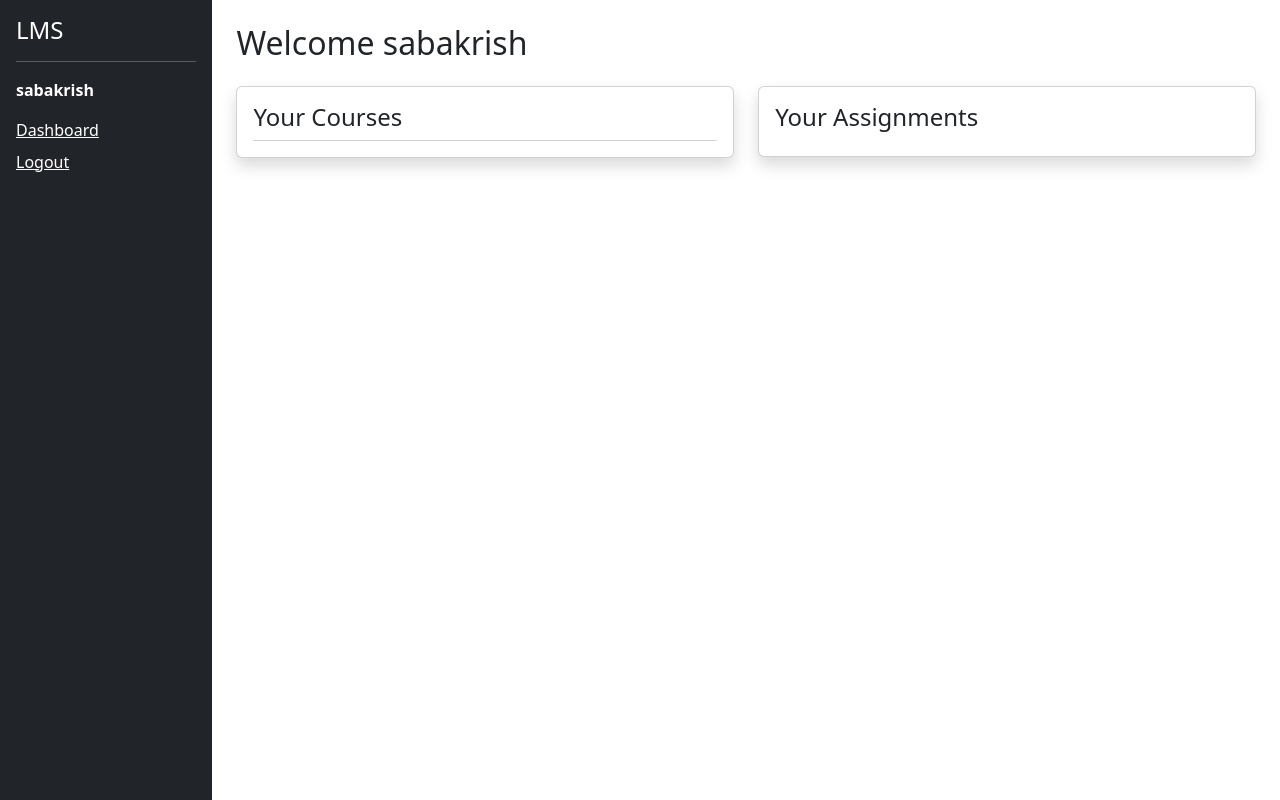
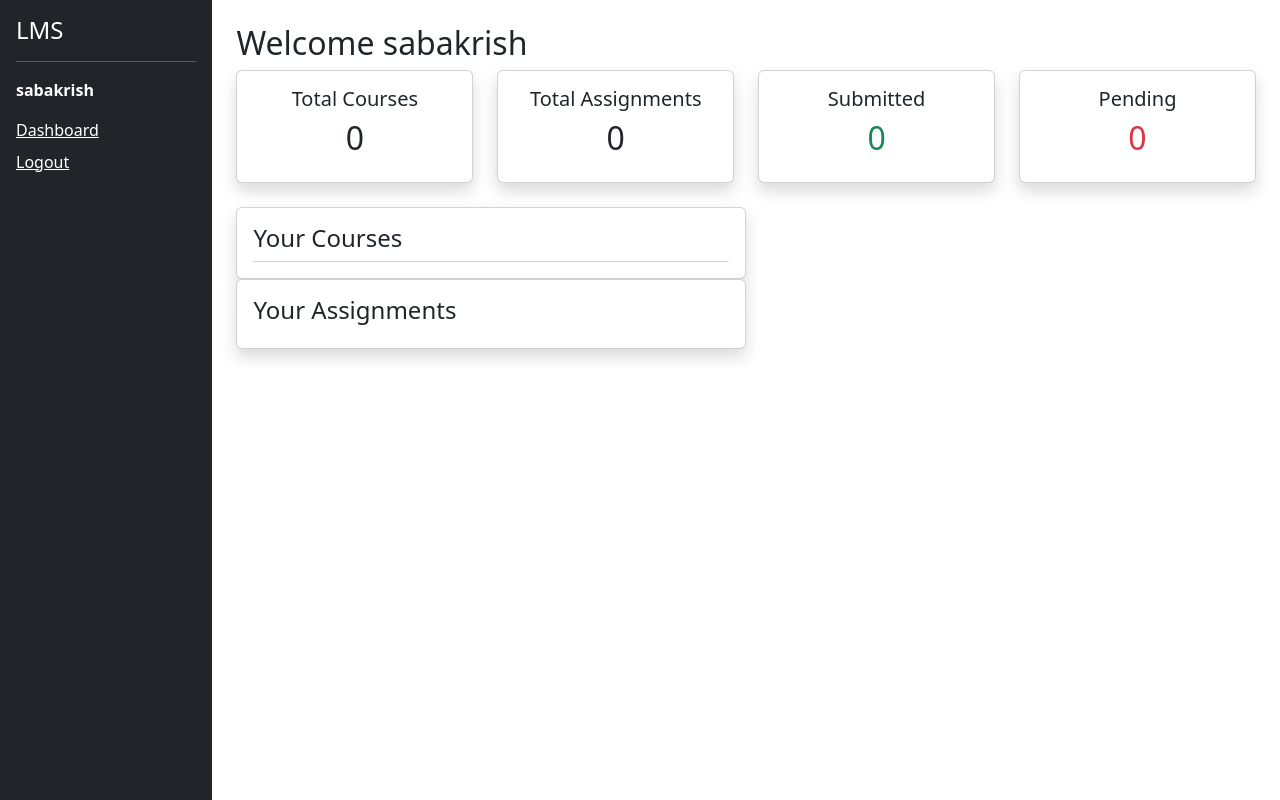
Before and after one commit to sabakrish/First_LMS_Project, a Django app: page /dashboard/ in a window 1280 px wide. Run offline with Django 5.2, Linux system fonts and the light colour scheme; a user stored in the database is signed in; data comes from the database, SQL or seed files in the repository.

Commit message:
adding analytic features

```diff
--- a/core/templates/core/dashboard.html
+++ b/core/templates/core/dashboard.html
@@ -21,8 +21,37 @@
     <div class="p-4 w-100">
 
         <h2>Welcome {{ request.user.username }}</h2>
+            <div class="row mb-4">
 
-        <div class="row mt-4">
+                <div class="col-md-3">
+                    <div class="card text-center p-3 shadow">
+                        <h5>Total Courses</h5>
+                        <h2>{{ total_courses }}</h2>
+                    </div>
+                </div>
+                <div class="col-md-3">
+                    <div class="card text-center p-3 shadow">
+                        <h5>Total Assignments</h5>
+                        <h2>{{ total_assignments }}</h2>
+                    </div>
+                </div>
+
+                <div class="col-md-3">
+                    <div class="card text-center p-3 shadow">
+                        <h5>Submitted</h5>
+                        <h2 class="text-success">{{ submitted }}</h2>
+                    </div>
+                </div>
+
+                <div class="col-md-3">
+                    <div class="card text-center p-3 shadow">
+                        <h5>Pending</h5>
+                        <h2 class="text-danger">{{ pending }}</h2>
+                    </div>
+                </div>
+
+            </div>
+
 
             <!-- Courses -->
             <div class="col-md-6">
--- a/core/views.py
+++ b/core/views.py
@@ -14,6 +14,28 @@ def student_dashboard(request):
 
     # Get enrollments for logged-in student
     enrollments = Enrollment.objects.filter(student=user)
+    courses = [en.course for en in enrollments]
+    assignments = Assignment.objects.filter(course__in=courses)
+    submissions = Submission.objects.filter(student=user)
+
+    # 🔥 ANALYTICS
+    total_courses = len(courses)
+    total_assignments = assignments.count()
+    submitted = submissions.count()
+    pending = total_assignments - submitted
+
+    return render(request, 'core/dashboard.html', {
+        'enrollments': enrollments,
+        'assignments': assignments,
+        'submissions': submissions,
+
+        # analytics
+        'total_courses': total_courses,
+        'total_assignments': total_assignments,
+        'submitted': submitted,
+        'pending': pending,
+    })
+
 
      # Extract courses
     courses = [en.course for en in enrollments]
@@ -28,6 +50,8 @@ def student_dashboard(request):
 
 
     })
+
+
 
 #submit Assignment
 
```
